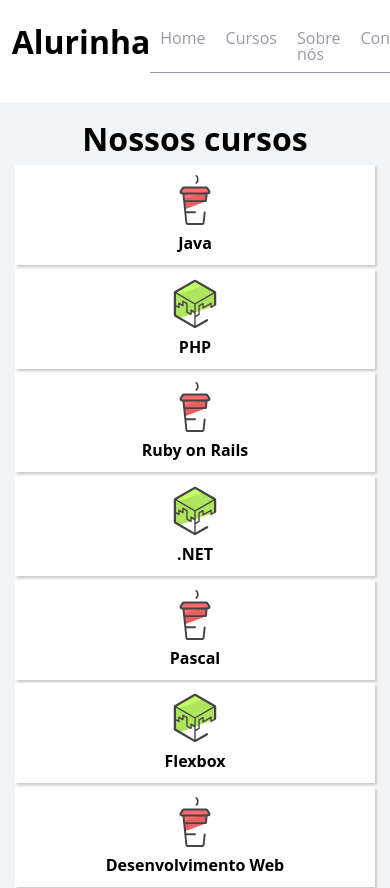
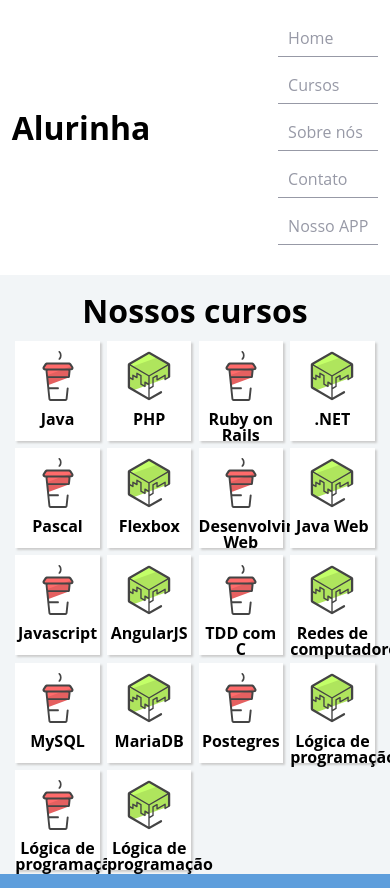
Before and after one commit to ManoelClemente1/flexBoxLayout, a plain HTML site: page index.html in a window 390 px wide. Shown: the top 888 px of the page. Drawn offline with Linux system fonts and the light colour scheme.

Commit message:
iniciando responsivo

```diff
--- a/css/flexbox.css
+++ b/css/flexbox.css
@@ -37,3 +37,33 @@
     flex-flow: column wrap;
     height: 250px;
 }
+
+.conteudoPrincipal-cursos {
+    display: flex;
+    flex-wrap:  wrap;
+}
+
+.conteudoPrincipal-cursos-link{
+    width: 23%;
+
+}
+
+.conteudoPrincipal-cursos-link:nth-child(4n){
+    margin-right: 0;
+}
+
+.conteudoPrincipal-cursos-link:nth-child(4n+1){
+    margin: left;
+}
+
+
+/* Parte mobile */
+.cabecalhoPrincipal-nav {
+    flex-direction: column;
+}
+
+.cabecalhoPrincipal .conteiner {
+    flex-direction: column;
+    align-items: initial;
+    text-align: center;
+}
```
